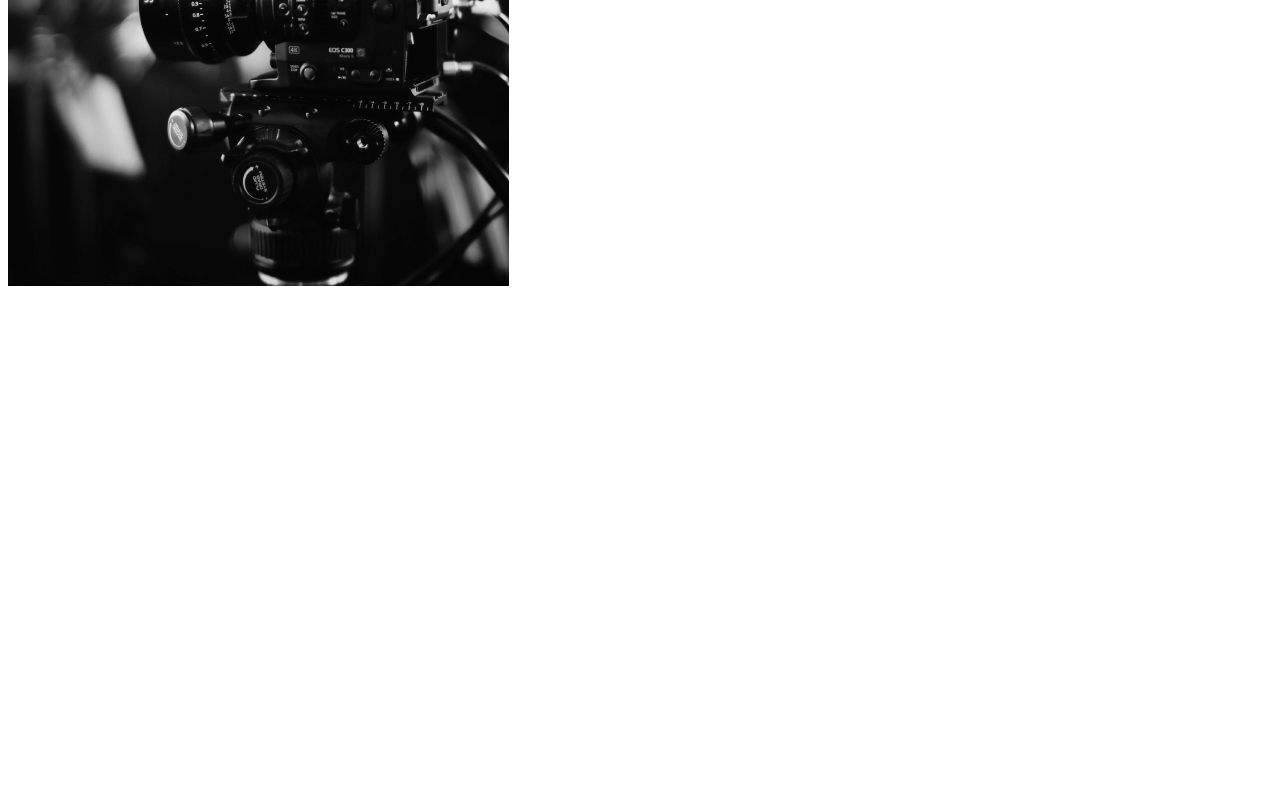
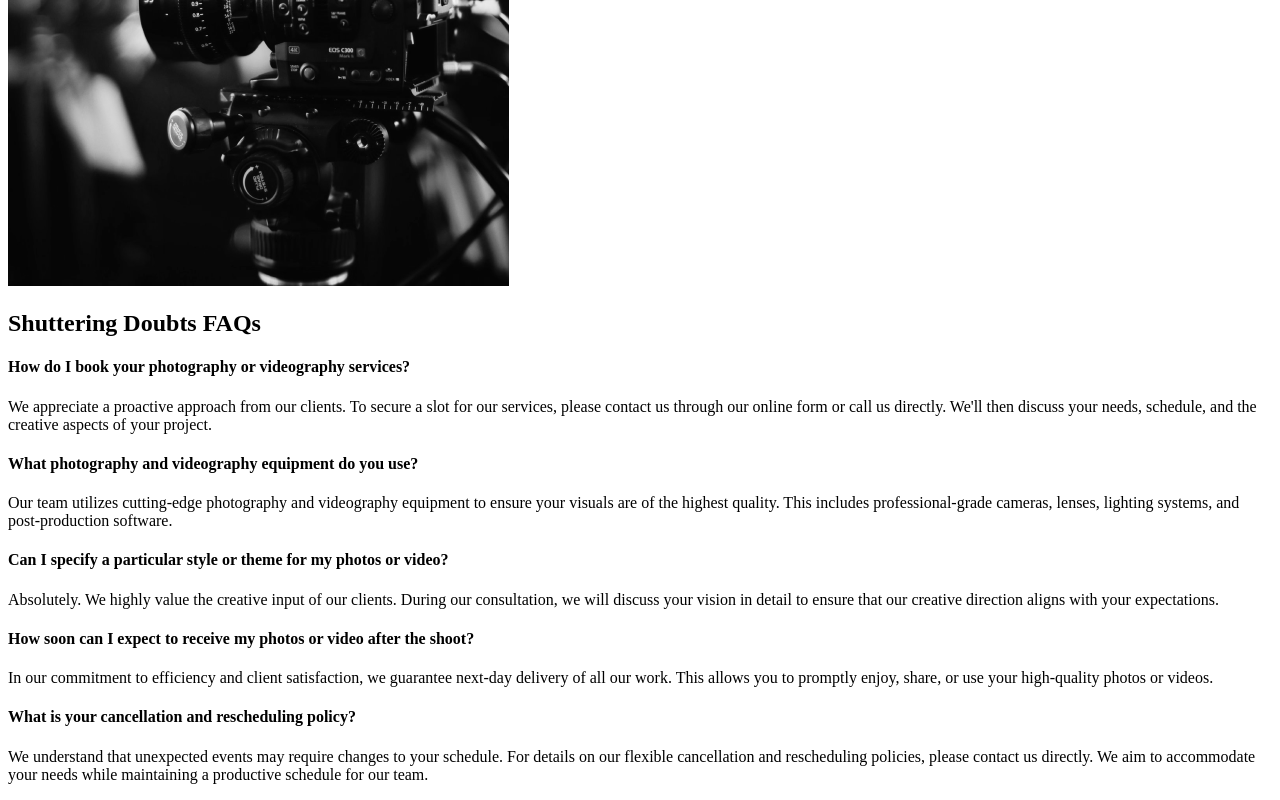
Before and after one commit to shullze/cinematic-canvas, a React (Create React App) app: page / in a window 1280 px wide. Shown: the part 2222-3022 px from the top of the page. Before the commit the page ends 2520 px from the top, so only its background shows below. Built offline with nearby package versions, Linux system fonts and the light colour scheme.

Commit message:
added FAQ Section

```diff
--- /dev/null
+++ b/src/components/FaqSection.js
@@ -0,0 +1,60 @@
+import React from 'react';
+
+function FaqSection(props) {
+    return (
+        <div className='faq'>
+            <h2>Shuttering Doubts <span>FAQs</span></h2>
+            <div className='question'>
+                <h4>How do I book your photography or videography services?</h4>
+                <div className='answer'>
+                    <p>
+                        We appreciate a proactive approach from our clients. To secure a slot for our services,
+                        please contact us through our online form or call us directly. We'll then discuss your needs,
+                        schedule, and the creative aspects of your project.
+                    </p>
+                </div>
+            </div>
+            <div className='question'>
+                <h4>What photography and videography equipment do you use?</h4>
+                <div className='answer'>
+                    <p>
+                        Our team utilizes cutting-edge photography and videography equipment to ensure your visuals are
+                        of the highest quality. This includes professional-grade cameras, lenses, lighting systems, and
+                        post-production software.
+                    </p>
+                </div>
+            </div>
+            <div className='question'>
+                <h4>Can I specify a particular style or theme for my photos or video?</h4>
+                <div className='answer'>
+                    <p>
+                        Absolutely. We highly value the creative input of our clients. During our consultation, we will
+                        discuss your vision in detail to ensure that our creative direction aligns with your
+                        expectations.
+                    </p>
+                </div>
+            </div>
+            <div className='question'>
+                <h4>How soon can I expect to receive my photos or video after the shoot?</h4>
+                <div className='answer'>
+                    <p>
+                        In our commitment to efficiency and client satisfaction, we guarantee next-day delivery of all
+                        our work. This allows you to promptly enjoy, share, or use your high-quality photos or videos.
+                    </p>
+                </div>
+            </div>
+            <div className='question'>
+                <h4>What is your cancellation and rescheduling policy?</h4>
+                <div className='answer'>
+                    <p>
+                        We understand that unexpected events may require changes to your schedule. For details on our
+                        flexible cancellation and rescheduling policies, please contact us directly. We aim to
+                        accommodate your needs while maintaining a productive schedule for our team.
+                    </p>
+                </div>
+            </div>
+        </div>
+    );
+}
+
+export default FaqSection;
--- a/src/pages/AboutUs.js
+++ b/src/pages/AboutUs.js
@@ -1,12 +1,15 @@
 import React from 'react';
+// Pages Components
 import AboutSection from "../components/AboutSection";
 import WhyChooseUs from "../components/WhyChooseUs";
+import FaqSection from "../components/FaqSection";
 
 function AboutUs(props) {
     return (
         <>
             <AboutSection/>
             <WhyChooseUs/>
+            <FaqSection/>
         </>
     );
 }
```
